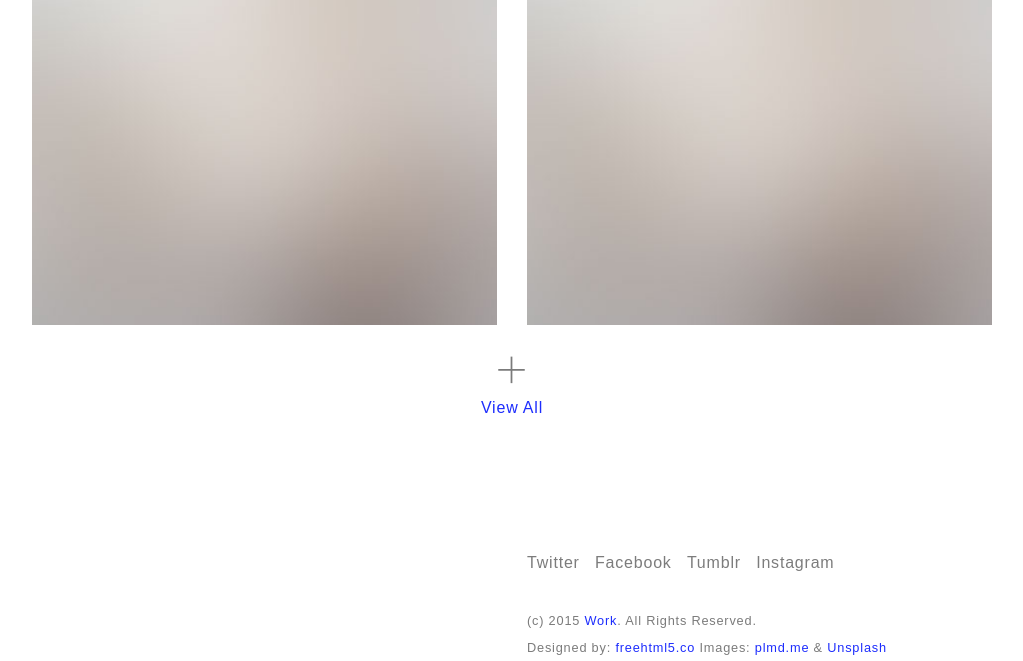
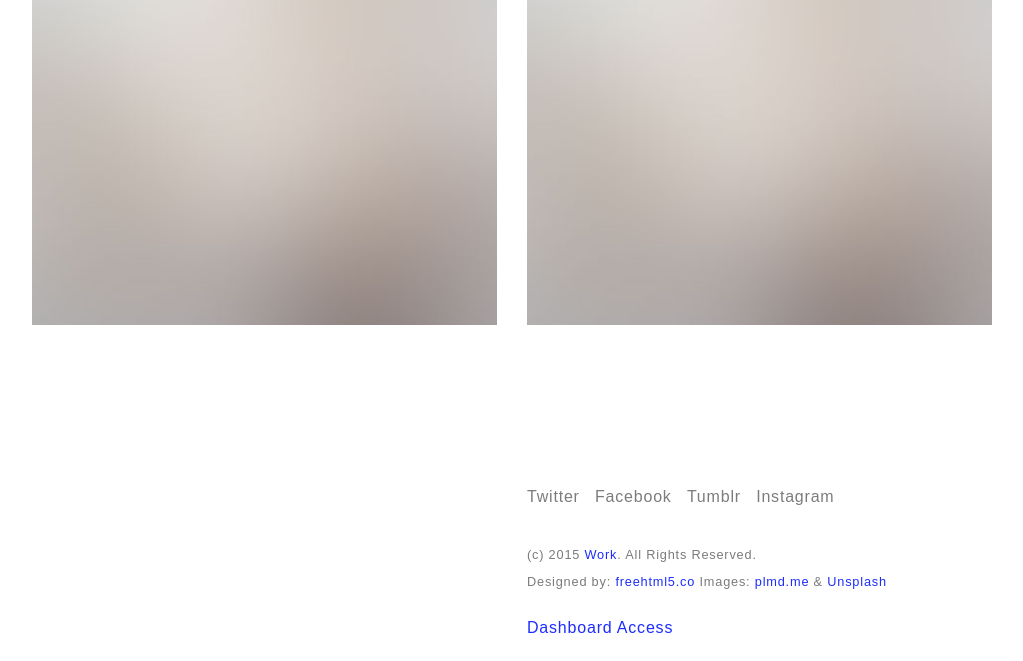
Before and after one commit to Dorgenark/filrougeasteam, a PHP site: page / in a window 1280 px wide. Shown: the part 603-1264 px from the top of the page, without its empty margins (128-1151 px from the left). After the commit the page ends 1236 px from the top, so only its background shows below. Run offline with PHP 8.4, Linux system fonts and the light colour scheme; data comes from the database, SQL or seed files in the repository; some libraries are stand-ins or nearby versions; some web fonts are replaced.

Commit message:
remove view more on index.php

```diff
--- a/blog/index.php
+++ b/blog/index.php
@@ -42,9 +42,6 @@
 					<?php $i++; } ?>
 					</div>
 						</div>
-						<div class="col-md-12 text-center">
-						<a href="#" class="fh5co-view js-fh5co-view"><span class="fh5co-icon-view"><i class="ti-plus"></i></span> <span class="js-fh5co-view-text">View All</span></a>
-						</div>
 					</div>
 					<!-- End More Works -->
 
```
